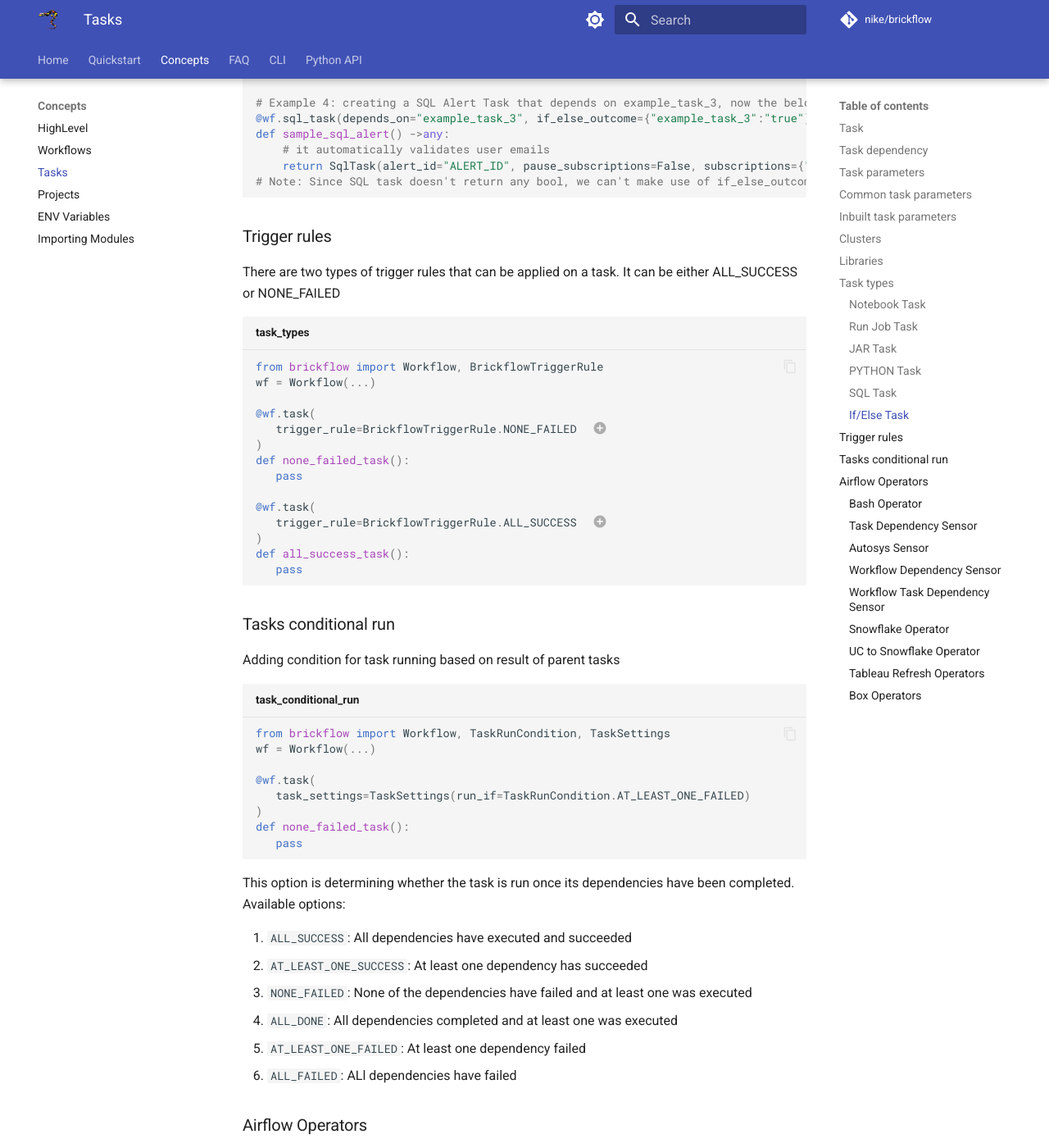
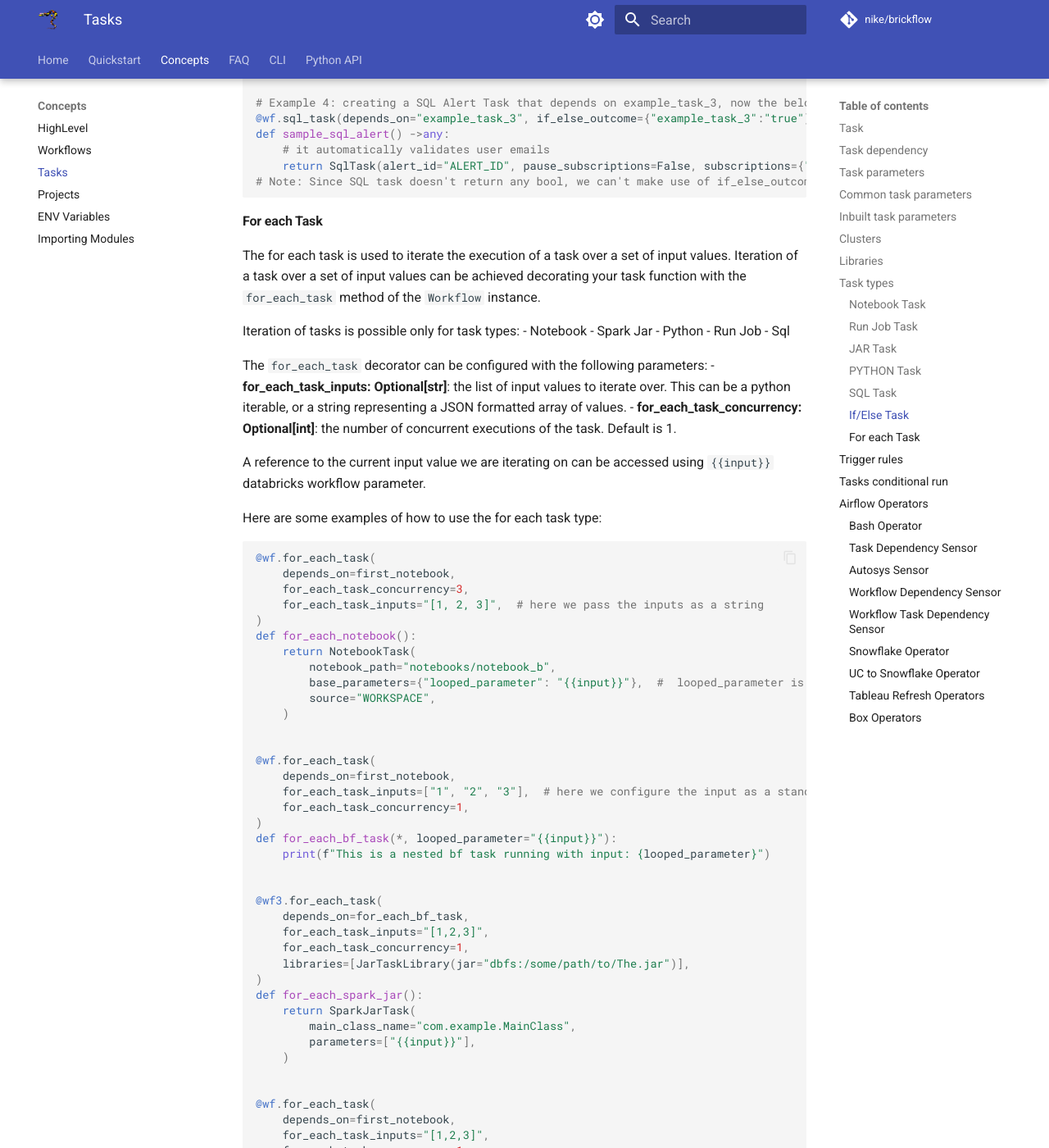
Before and after one commit to Nike-Inc/brickflow, an MkDocs documentation site: the page built from docs/tasks.md, in a window 1280 px wide and 1400 px high, scrolled down 10125 px. Shown: the whole window at 82% size. Built offline with MkDocs 1.6.1 and Material for MkDocs 9.7.7, drawn with Linux system fonts in a browser that asks for light colours; comment, search, counter and statistics services are not loaded; the version menu is left out; some of the changed text lies outside the part shown.

Commit message:
Documentation of for each task type

````diff
--- a/docs/tasks.md
+++ b/docs/tasks.md
@@ -502,6 +502,98 @@ def sample_sql_alert() ->any:
 # Note: Since SQL task doesn't return any bool, we can't make use of if_else_outcome params for the tasks that depends on sql Task
 ```
 
+#### For each Task
+The for each task is used to iterate the execution of a task over a set of input values. Iteration of a task over a set of input values can be achieved decorating your task function with the `for_each_task` method of the `Workflow` instance.
+
+Iteration of tasks is possible only for task types:
+- Notebook
+- Spark Jar
+- Python
+- Run Job
+- Sql
+
+The `for_each_task` decorator can be configured with the following parameters:
+- **for_each_task_inputs: Optional[str]**: the list of input values to iterate over. This can be a python iterable, or a string representing a JSON formatted array of values.
+- **for_each_task_concurrency: Optional[int]**: the number of concurrent executions of the task. Default is 1.
+
+A reference to the current input value we are iterating on can be accessed using `{{input}}` databricks workflow parameter.
+
+Here are some examples of how to use the for each task type:
+
+```python
+
+
+@wf.for_each_task(
+    depends_on=first_notebook,
+    for_each_task_concurrency=3,
+    for_each_task_inputs="[1, 2, 3]",  # here we pass the inputs as a string
+)
+def for_each_notebook():
+    return NotebookTask(
+        notebook_path="notebooks/notebook_b",
+        base_parameters={"looped_parameter": "{{input}}"},  #  looped_parameter is set to {{input}} and will reference each time the current input we are working on in a specific iteration
+        source="WORKSPACE",
+    )
+
+
+@wf.for_each_task(
+    depends_on=first_notebook,
+    for_each_task_inputs=["1", "2", "3"],  # here we configure the input as a standard python list. Brickflow will take care of that
+    for_each_task_concurrency=1,
+)
+def for_each_bf_task(*, looped_parameter="{{input}}"):
+    print(f"This is a nested bf task running with input: {looped_parameter}")
+
+
+@wf3.for_each_task(
+    depends_on=for_each_bf_task,
+    for_each_task_inputs="[1,2,3]",
+    for_each_task_concurrency=1,
+    libraries=[JarTaskLibrary(jar="dbfs:/some/path/to/The.jar")],
+)
+def for_each_spark_jar():
+    return SparkJarTask(
+        main_class_name="com.example.MainClass",
+        parameters=["{{input}}"],
+    )
+
+
+@wf.for_each_task(
+    depends_on=first_notebook,
+    for_each_task_inputs="[1,2,3]",
+    for_each_task_concurrency=1,
+)
+def for_each_spark_python():
+    return SparkPythonTask(
+        python_file="/test-project/path/to/python_script.py",
+        source="WORKSPACE",
+        parameters=["{{input}}"],
+    )
+
+
+@wf.for_each_task(
+    depends_on=first_notebook,
+    for_each_task_inputs='["job_param_1","job_param_2"]',
+    for_each_task_concurrency=1,
+)
+def for_each_run_job():
+    return RunJobTask(job_name="some_job_name")
+
+
+@wf.for_each_task(
+    depends_on=first_notebook,
+    for_each_task_inputs="[1,2,3]",
+    for_each_task_concurrency=1,
+)
+def for_each_sql_task() -> any:
+    return SqlTask(
+        query_id="some_sql_query_id",
+        warehouse_id="some_warehouse_id",
+        parameters={"looped_parameter": "{{input}}"},
+    )
+
+```
+
 ### Trigger rules
 
 There are two types of trigger rules that can be applied on a task. It can be either ALL_SUCCESS or NONE_FAILED
````
